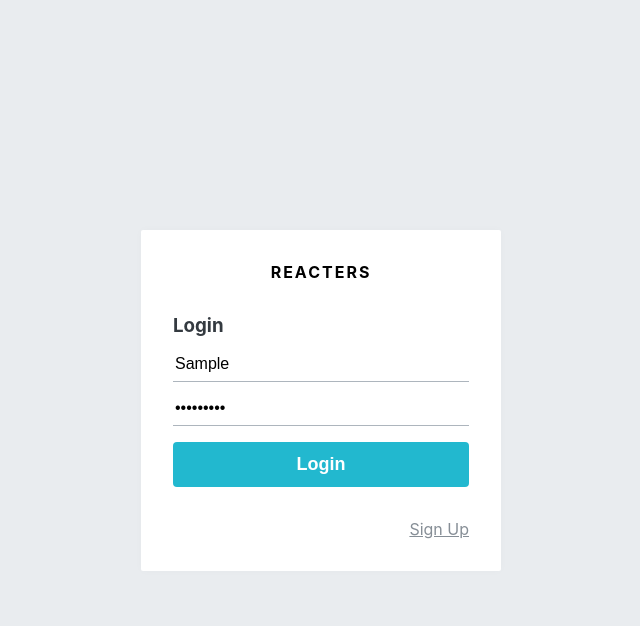
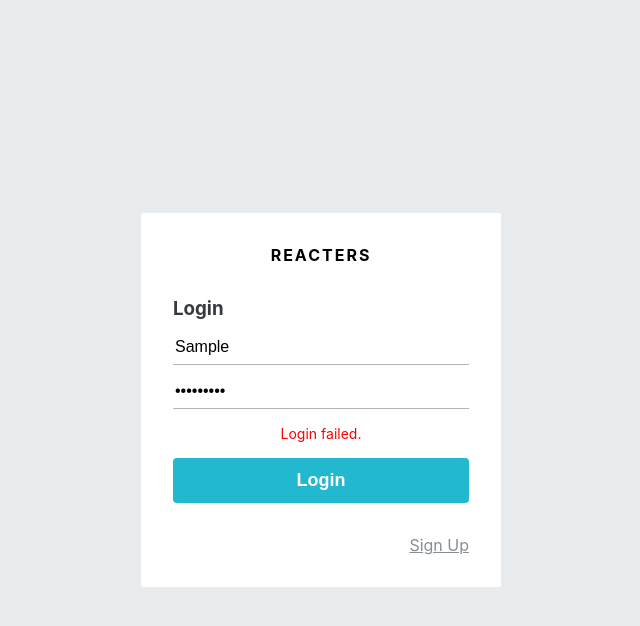
Before and after one commit to songle2900/blog-frontend, a React (Create React App) app: page /login in a window 1280 px wide. Both pictures are taken after typing "Sample", "Sample123" into the empty fields and a click on the button "Login". Shown: the top 626 px of the page, without its empty margins (319-959 px from the left). Built offline with nearby package versions, Linux system fonts and the light colour scheme; no server answers.

Commit message:
Check API for register and login page

```diff
--- a/src/components/auth/AuthForm.js
+++ b/src/components/auth/AuthForm.js
@@ -59,7 +59,17 @@ const textMap = {
     register: 'Sign Up'
 };
 
-const AuthForm = ({ type, form, onChange, onSubmit }) => {
+/**
+ * Shows an error
+ */
+const ErrorMessage = styled.div`
+    color: red;
+    text-align: center;
+    font-size: 0.875rem;
+    margin-top: 1rem;
+`;
+
+const AuthForm = ({ type, form, onChange, onSubmit, error }) => {
     const text = textMap[type];
 
     return (
@@ -91,6 +101,7 @@ const AuthForm = ({ type, form, onChange, onSubmit }) => {
                         value={form.passwordConfirm}
                     />
                 )}
+                {error && <ErrorMessage>{error}</ErrorMessage>}
                 <ButtonWithMarginTop cyan fullWidth>{text}</ButtonWithMarginTop>
             </form>
             <Footer>
--- a/src/containers/auth/LoginForm.js
+++ b/src/containers/auth/LoginForm.js
@@ -1,12 +1,18 @@
-import React, { useEffect } from 'react';
+import React, { useEffect, useState } from 'react';
 import { useDispatch, useSelector } from 'react-redux';
-import { changeField, initializeForm } from '../../modules/auth';
+import { withRouter } from 'react-router-dom';
+import { changeField, initializeForm, login } from '../../modules/auth';
 import AuthForm from '../../components/auth/AuthForm';
+import { check } from '../../modules/user';
 
-const LoginForm = () => {
+const LoginForm = ({ history }) => {
+    const [error, setError] = useState(null);
     const dispatch = useDispatch();
-    const { form } = useSelector(({ auth }) => ({
-        form: auth.login
+    const { form, auth, authError, user } = useSelector(({ auth, user }) => ({
+        form: auth.login,
+        auth: auth.auth,
+        authError: auth.authError,
+        user: user.user
     }));
 
     // Input change event handler
@@ -24,14 +30,43 @@ const LoginForm = () => {
     // Form registration event handler
     const onSubmit = e => {
         e.preventDefault();
+        const { username, password } = form;
+        dispatch(login({ username, password }));
     };
 
     // Initialize the form when the component is first rendered
-    useEffect(() => { dispatch(initializeForm('login')); }, [dispatch]);
+    useEffect(() => {
+        dispatch(initializeForm('login'));
+    }, [dispatch]);
+
+    useEffect(() => {
+        if (authError) {
+            console.log('Error');
+            console.log(authError);
+            setError('Login failed.');
+            return;
+        }
+        if (auth) {
+            console.log('Login success');
+            dispatch(check());
+        }
+    }, [auth, authError, dispatch]);
+
+    useEffect(() => {
+        if (user) {
+            history.push('/');
+        }
+    }, [history, user]);
 
     return (
-        <AuthForm type="login" form={form} onChange={onChange} onSubmit={onSubmit} />
+        <AuthForm
+            type="login"
+            form={form}
+            onChange={onChange}
+            onSubmit={onSubmit}
+            error={error}
+        />
     );
 };
 
-export default LoginForm
+export default withRouter(LoginForm);
```
Also changed, not shown: src/containers/auth/RegisterForm.js (+23 -4 lines).
